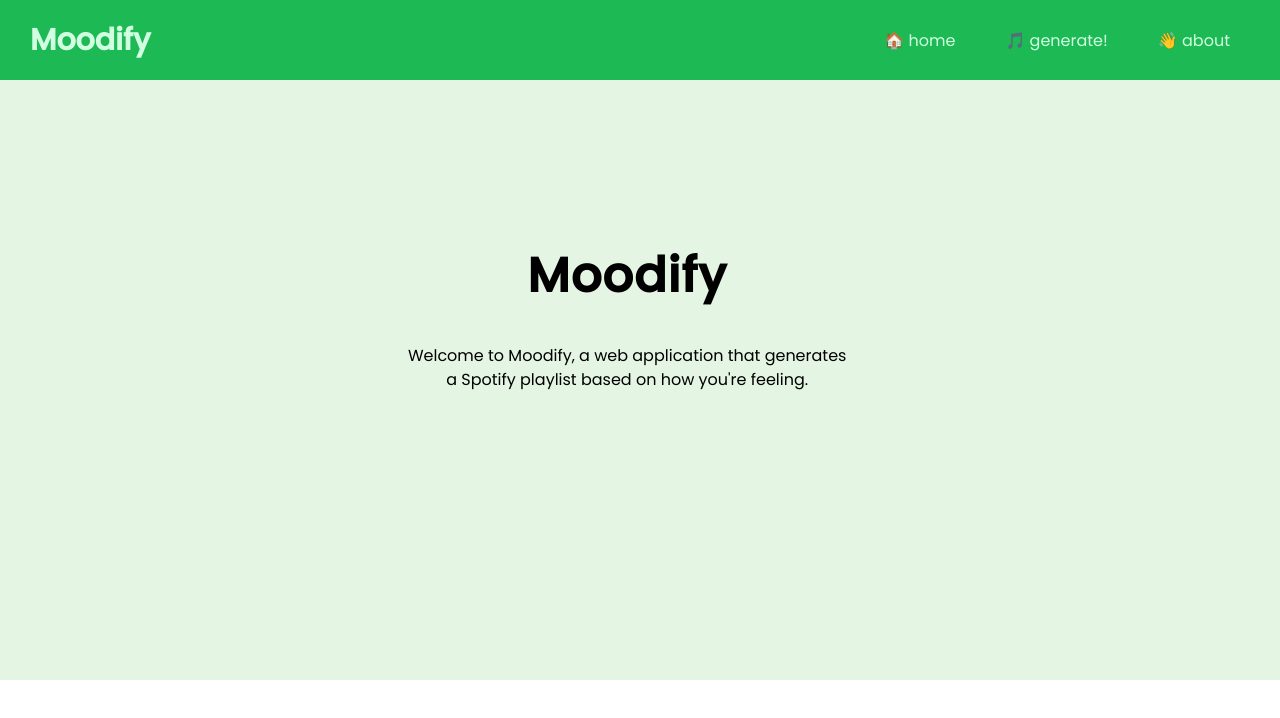
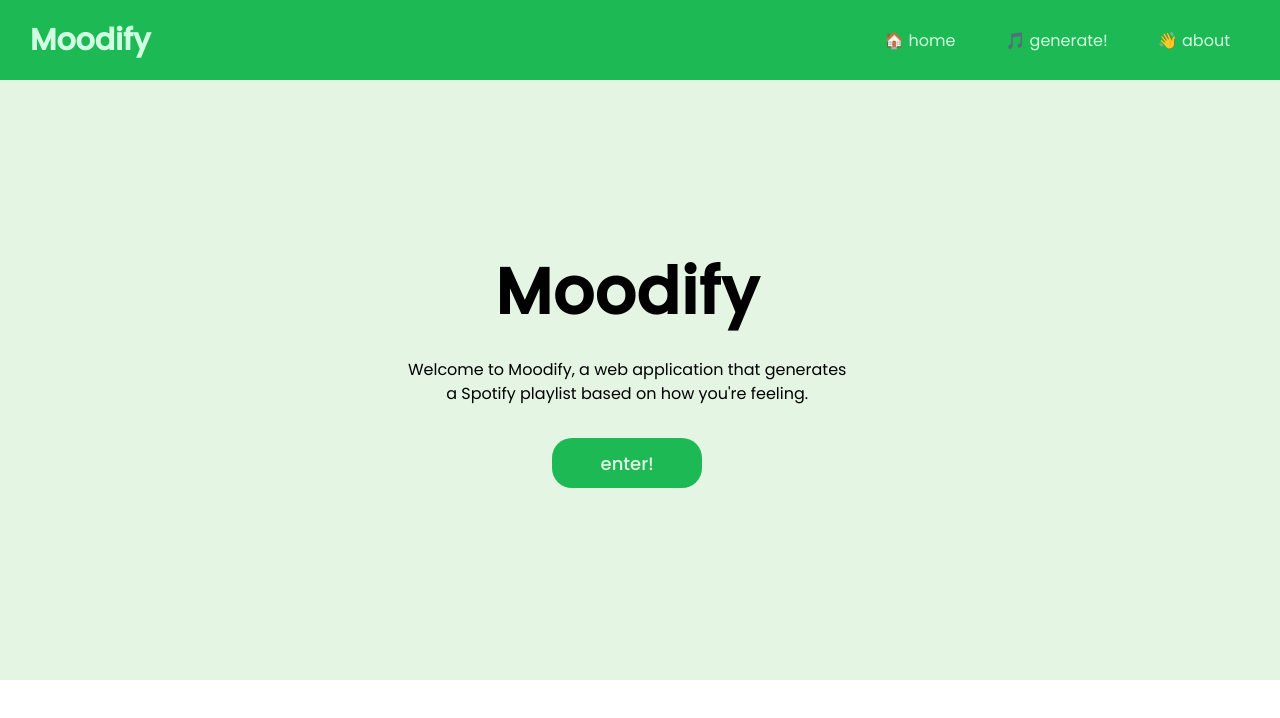
Before and after one commit to JensonChoi/moodify, a React (Create React App) app: page / in a window 1280 px wide. Shown: the top 718 px of the page. Built offline with nearby package versions, Linux system fonts and the light colour scheme.

Commit message:
Add button component

```diff
--- /dev/null
+++ b/src/components/Button.js
@@ -0,0 +1,11 @@
+import React from "react";
+import '../styles/Button.css';
+import '../styles/global.css';
+
+function Button(props) {
+    return (
+        <button className="big-button">{props.name}</button>
+    );
+}
+
+export default Button;
--- a/src/components/Home.js
+++ b/src/components/Home.js
@@ -1,6 +1,7 @@
 import React from "react";
 import '../styles/Home.css';
 import '../styles/global.css';
+import Button from './Button';
 
 function Home() {
     return (
@@ -10,6 +11,7 @@ function Home() {
                 <div className="desc">
                     Welcome to Moodify, a web application that generates a Spotify playlist based on how you're feeling.
                 </div>
+                <Button name="enter!"/>
             </div>
         </div>
     );
--- /dev/null
+++ b/src/styles/Button.css
@@ -0,0 +1,14 @@
+.big-button {
+    background-color: #1DB954;
+    border: none;
+    color: #E4F5E4;
+    font-size: 18px;
+    font-weight: 500;
+    width: 150px;
+    height: 50px;
+    border-radius: 20px;
+}
+.big-button:hover {
+    color: black;
+    border: 3px solid black;
+}
--- a/src/styles/Home.css
+++ b/src/styles/Home.css
@@ -5,16 +5,18 @@
 }
 
 .main-section {
-    padding-top: 10%;
+    padding-top: 9.5%;
     width: 35%;
     padding-left: 31.5%;
 }
 
 .heading {
-    font-size: 3em;
+    font-size: 4em;
     letter-spacing: 1px;
 }
 
 .desc {
     line-height: 24px;
+    margin-top: -1.5em;
+    margin-bottom: 2em;
 }
```
